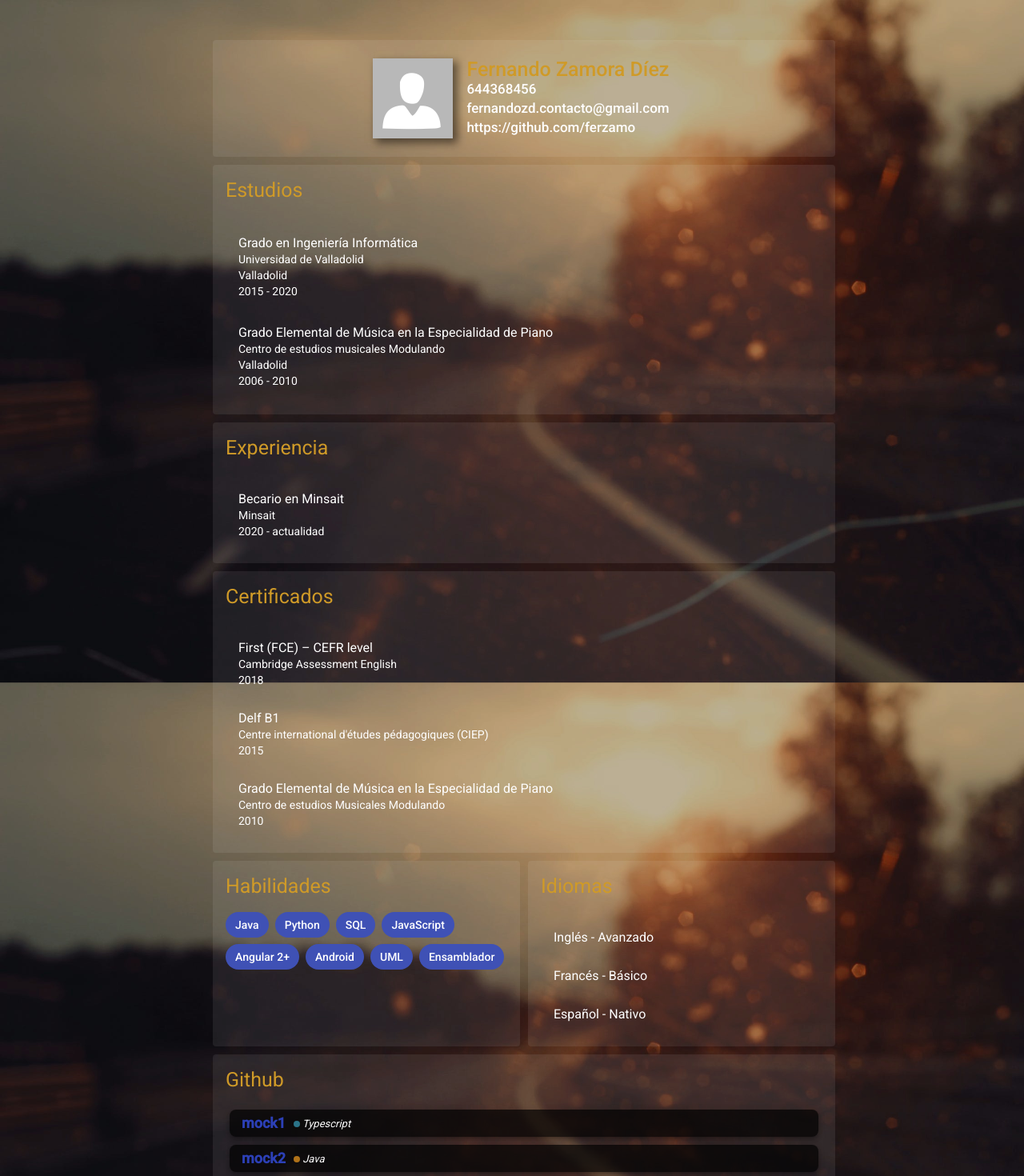
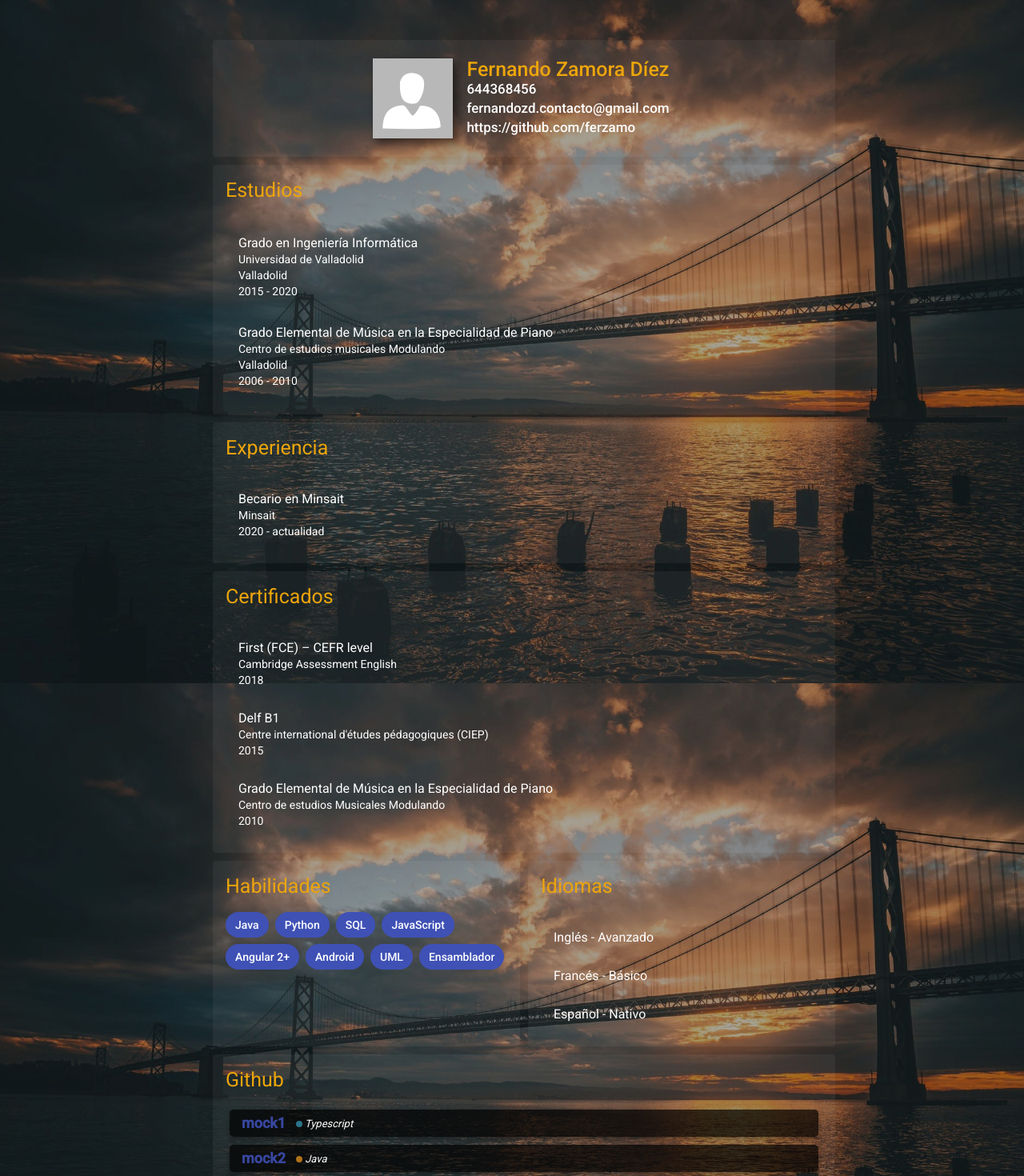
Before and after one commit to ferzamo/curriculumPage, an Angular app: page / in a window 1280 px wide. Shown: the top 1470 px of the page at 80% size. Built offline with nearby package versions, Linux system fonts and the light colour scheme.

Commit message:
Fondo difuminado

```diff
--- a/src/app/app.component.css
+++ b/src/app/app.component.css
@@ -1,16 +1,32 @@
+.background {
+  background-image: url(/assets/images/fondo.jpg);
+  background-attachment: fixed;
+  background-position: center;
+  background-repeat: no-repeat;
+  background-size: cover;
+
+  animation: blurry 4s;
+}
+
+@keyframes blurry {
+  0% {
+    background-image: url(/assets/images/fondoDes.jpg);
+  }
+  15%{
+    background-image: url(/assets/images/fondoDes.jpg);
+  }
+
+  100% {
+    background-image: url(/assets/images/fondo.jpg);
+  }
+}
+
 .main {
-  background-color: rgba(25, 54, 216, 0.493);
   display: grid;
 
   grid-gap: 10px;
 
   height: auto;
-
-  background: url(/assets/images/fondo10.jpg) no-repeat center center fixed;
-  -webkit-background-size: cover;
-  -moz-background-size: cover;
-  -o-background-size: cover;
-  background-size: cover;
 }
 
 @media (min-width: 150px) {
@@ -148,25 +164,23 @@
   grid-area: footer;
   display: flex;
   justify-content: center;
-
 }
-
 
 /* ---------- Componentes ---------- */
 
 .tarjeta {
   background-color: rgba(255, 255, 255, 0);
 
-  box-shadow: inset 0 0 0 200px rgba(255, 255, 255, 0.08);
+  box-shadow: inset 0 0 0 200px rgba(255, 255, 255, 0.05);
 }
 
 h1 {
-  color: rgb(207, 154, 40);
+  color: rgb(236, 165, 11);
   font-size: 25px;
 }
 
 .nombre {
-  color: rgb(207, 154, 40);
+  color: rgb(236, 165, 11);
   font-size: 25px;
 }
 
@@ -192,7 +206,6 @@ a {
 }
 
 .smallerBoxContainer {
-
   padding: 5px;
 }
 
@@ -204,19 +217,19 @@ a {
   padding: 15px;
   padding-top: 7px;
   padding-bottom: 2px;
-  border-radius: 8px;
+  border-radius: 5px;
   background-color: rgba(0, 0, 0, 0.7);
   height: 25px;
   width: inherit;
 }
 
 .smaller-box:hover {
-  transform: scale(1.05);
+  transform: scale(1.02);
   background-color: rgba(255, 255, 255, 0.06);
 }
 
 .smaller-box-language {
-  padding-left: 10px;
+  padding-left: 13px;
 }
 
 .dot {
--- a/src/app/app.component.html
+++ b/src/app/app.component.html
@@ -1,9 +1,10 @@
+<div class="background">
   <div class="main">
     <mat-card
       class="persona tarjeta"
       [attr.data-aos]="this.animation"
-    data-aos-offset="-10000"
-    data-aos-delay="100"
+      data-aos-offset="-100000"
+      data-aos-delay="2000"
       data-aos-duration="1500"
       data-aos-easing="ease-in-out"
       data-aos-mirror="true"
@@ -31,8 +32,8 @@
     <mat-card
       class="estudios tarjeta"
       [attr.data-aos]="this.animation"
-    data-aos-offset="-10000"
-    data-aos-delay="200"
+      data-aos-offset="-100000"
+      data-aos-delay="2100"
       data-aos-duration="1000"
       data-aos-easing="ease-in-out"
       data-aos-mirror="true"
@@ -55,7 +56,7 @@
       class="experiencia tarjeta"
       [attr.data-aos]="this.animation"
       data-aos-offset="-10000"
-    data-aos-delay="300"
+      data-aos-delay="2200"
       data-aos-duration="1000"
       data-aos-easing="ease-in-out"
       data-aos-mirror="true"
@@ -79,8 +80,8 @@
     <mat-card
       class="certificados tarjeta"
       [attr.data-aos]="this.animation"
-    data-aos-offset="-10000"
-    data-aos-delay="400"
+      data-aos-offset="-100000"
+      data-aos-delay="2300"
       data-aos-duration="1000"
       data-aos-easing="ease-in-out"
       data-aos-mirror="true"
@@ -104,8 +105,8 @@
     <mat-card
       class="habilidades tarjeta"
       [attr.data-aos]="this.animation"
-    data-aos-offset="-10000"
-    data-aos-delay="500"
+      data-aos-offset="-100000"
+      data-aos-delay="2400"
       data-aos-duration="1000"
       data-aos-easing="ease-in-out"
       data-aos-mirror="true"
@@ -127,8 +128,8 @@
     <mat-card
       class="idiomas tarjeta"
       [attr.data-aos]="this.animation"
-    data-aos-offset="-10000"
-    data-aos-delay="500"
+      data-aos-offset="-100000"
+      data-aos-delay="2500"
       data-aos-duration="1000"
       data-aos-easing="ease-in-out"
       data-aos-mirror="true"
@@ -148,7 +149,7 @@
       class="github tarjeta"
       [attr.data-aos]="this.animation"
       data-aos-offset="-10000"
-    data-aos-delay="600"
+      data-aos-delay="2600"
       data-aos-duration="1000"
       data-aos-easing="ease-in-out"
       data-aos-mirror="true"
@@ -162,7 +163,7 @@
           <a href="{{ repo.html_url }}">
             <div class="smaller-box mat-elevation-z4">
               <p mat-line>
-              <font color="2c40b7" size="4px"
+                <font color="3847A0" size="4px"
                   ><b>{{ repo.name }}</b></font
                 >
               </p>
@@ -181,6 +182,7 @@
       </div>
     </mat-card>
     <div class="footer">
-    <p>{{copyright}}</p>
+      <p>{{ copyright }}</p>
     </div>
   </div>
+</div>
--- a/src/assets/jsons/projectConfig.json
+++ b/src/assets/jsons/projectConfig.json
@@ -114,12 +114,6 @@
       "name": "mock1",
       "language": "Typescript",
       "color": "C++"
-    },
-    {
-      "html_url": "",
-      "name": "mock1",
-      "language": "Java",
-      "color": "Java"
     }
   ]
 }
```
Also changed, not shown: src/assets/images/fondo.jpg (added), src/assets/images/fondoDes.jpg (added). Lines whose indentation alone changed are shown as unchanged.
